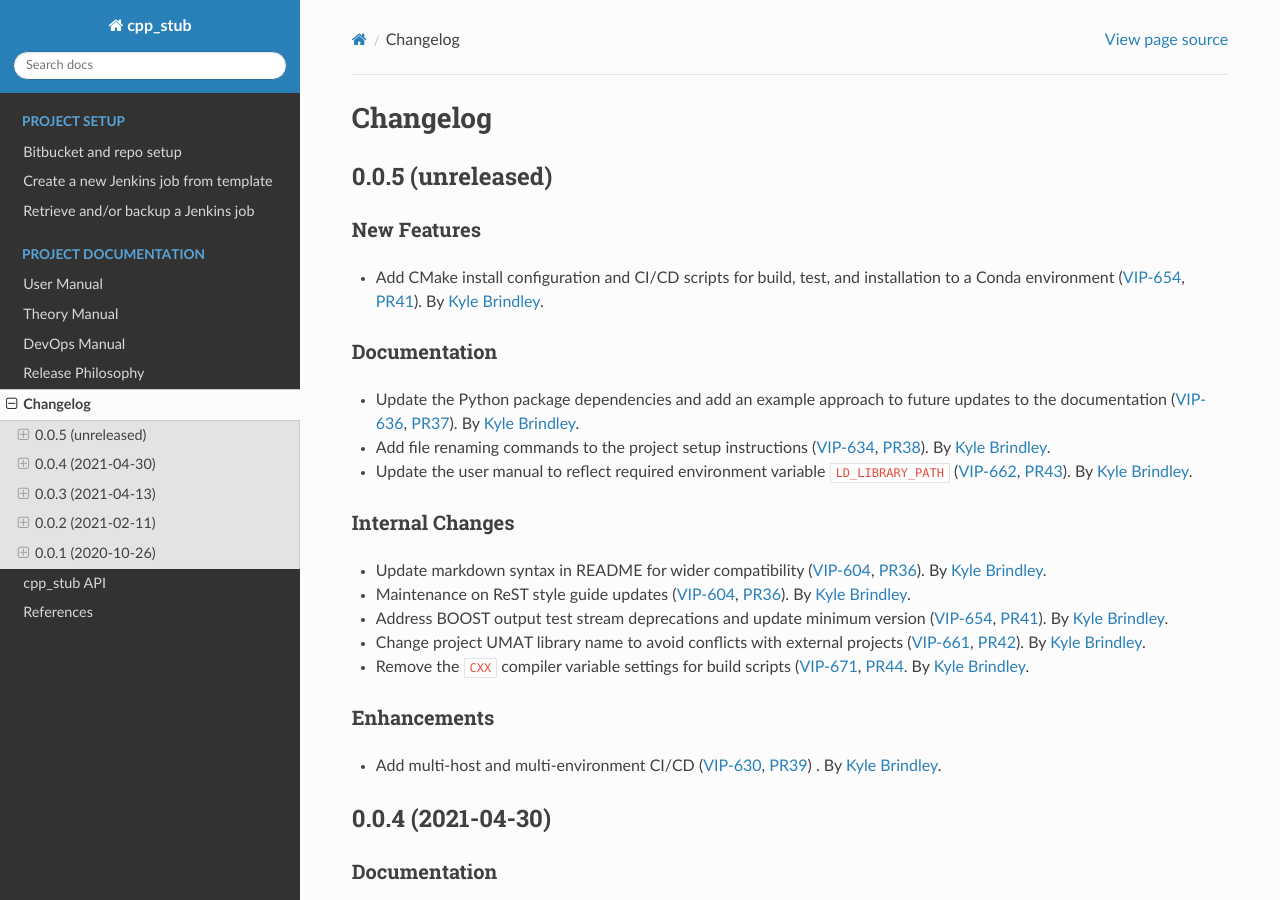
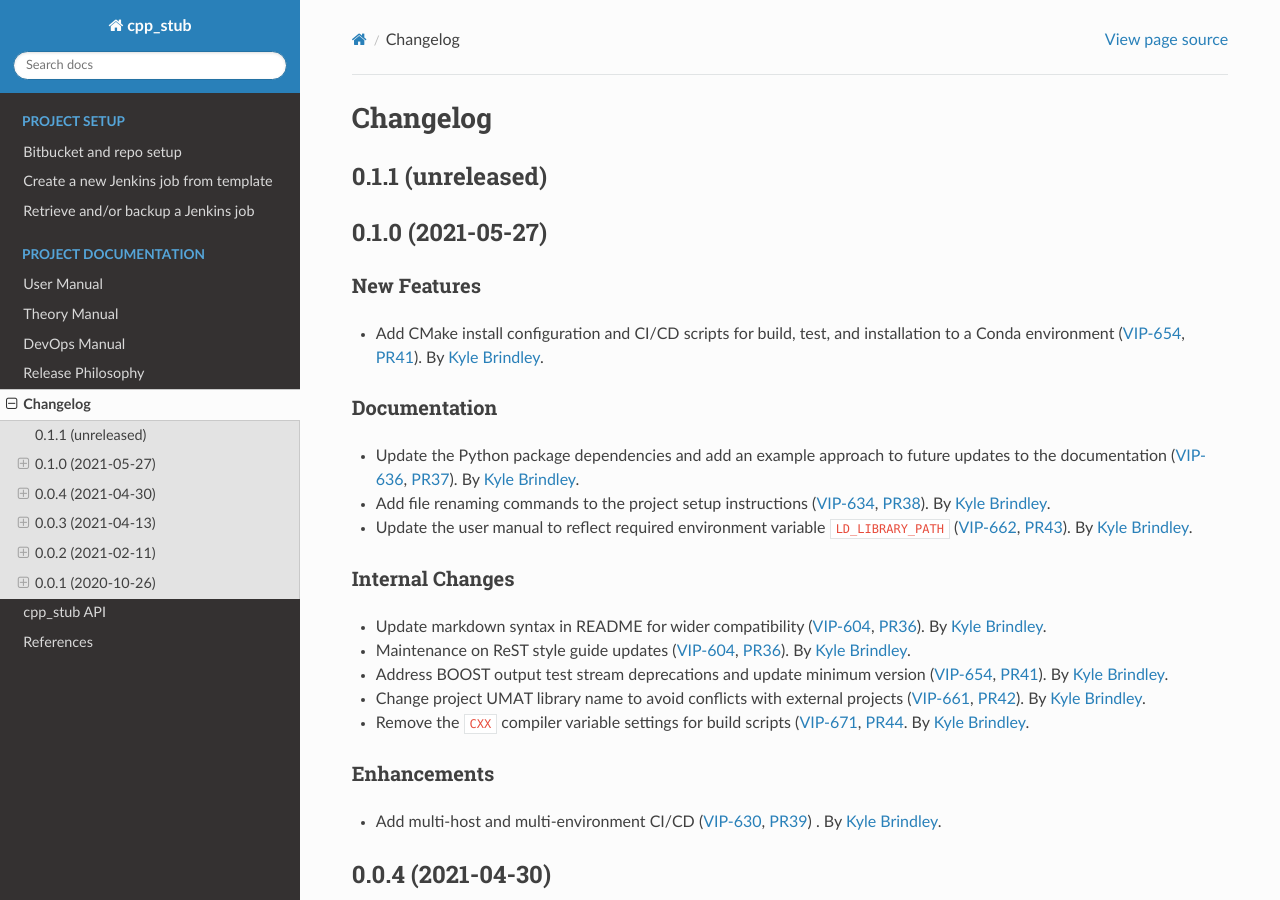
Before and after one commit to lanl/tardigrade-asp, a Sphinx documentation site: the page built from docs/changelog.rst, in a window 1280 px wide and 900 px high. Built offline with Sphinx 7.4.7 and the Read the Docs theme 2.0.0, drawn with Linux system fonts in a browser that asks for light colours.

Commit message:
REL: minor version bump

```diff
--- a/CMakeLists.txt
+++ b/CMakeLists.txt
@@ -1,6 +1,6 @@
 #===================================================================================================== PROJECT SETUP ===
 cmake_minimum_required(VERSION 3.14)
-project(cpp_stub VERSION 0.0.4)
+project(cpp_stub VERSION 0.1.0)
 enable_testing()
 
 # Set common project paths relative to project root directory
--- a/docs/changelog.rst
+++ b/docs/changelog.rst
@@ -1,11 +1,18 @@
 .. _changelog:
+
 
 #########
 Changelog
 #########
 
+
 ******************
-0.0.5 (unreleased)
+0.1.1 (unreleased)
+******************
+
+
+******************
+0.1.0 (2021-05-27)
 ******************
 
 New Features
@@ -34,6 +41,7 @@ Internal Changes
 Enhancements
 ============
 - Add multi-host and multi-environment CI/CD (:jira:`630`, :pull:`39`) . By `Kyle Brindley`_.
+
 
 ******************
 0.0.4 (2021-04-30)
@@ -71,6 +79,7 @@ Enhancements
 ============
 - Add error reporting to the Abaqus interface from the ``error_tools`` package (:jira:`334`, :pull:`32`). By `Kyle Brindley`_.
 
+
 ******************
 0.0.3 (2021-04-13)
 ******************
@@ -82,6 +91,7 @@ Internal Changes
   Anaconda 2020 (:jira:`526`, :pull:`21`). By `Kyle Brindley`_.
 - Add explicit list of documentation source files for better conditional CMake documentation re-builds (:jira:`526`,
   :pull:`21`). By `Kyle Brindley`_.
+
 
 ******************
 0.0.2 (2021-02-11)
@@ -122,6 +132,7 @@ Internal Changes
 Enhancements
 ============
 
+
 ******************
 0.0.1 (2020-10-26)
 ******************
```
